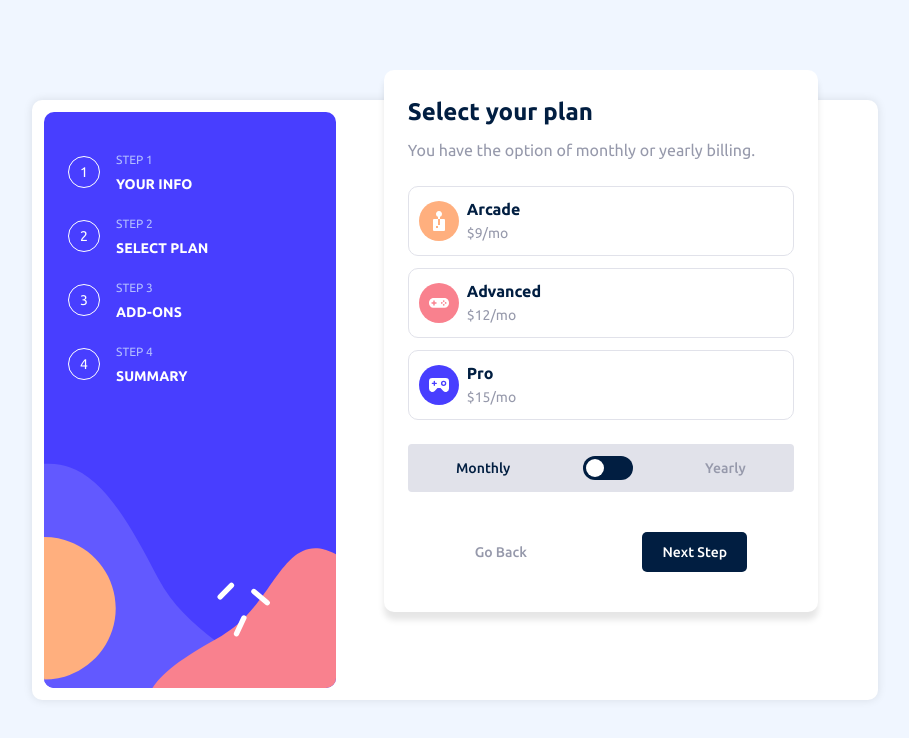
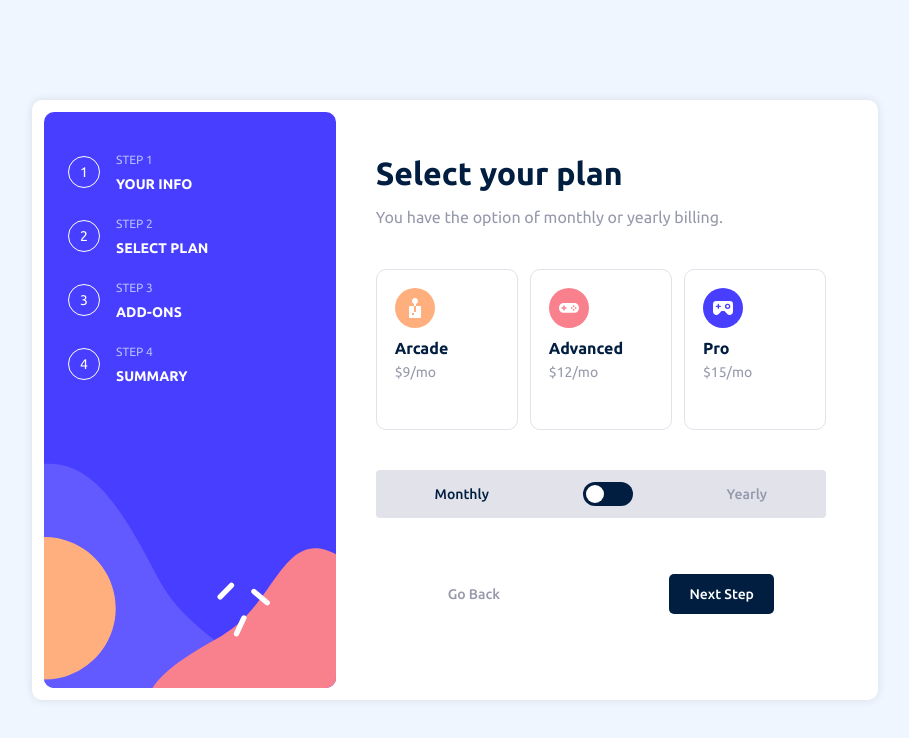
Before and after one commit to Doileo/multi-step-form, a React (Create React App) app: page /select-plan in a window 1280 px wide. Shown: the top 738 px of the page, without its empty margins (185-1094 px from the left). Built offline with nearby package versions, Linux system fonts and the light colour scheme.

Commit message:
Styled SelectPlan component for desktop design

```diff
--- a/src/components/SelectPlan/SelectPlan.css
+++ b/src/components/SelectPlan/SelectPlan.css
@@ -42,6 +42,14 @@
   border: 1px solid var(--border-color);
   border-radius: 10px;
   color: var(--grey-color);
+}
+
+.plan-option:hover {
+  border-color: var(--purple-color);
+}
+
+.plan-option.selected {
+  border-color: var(--purple-color);
 }
 
 .plan-option h2 {
@@ -133,3 +141,38 @@ input:checked + .slider:before {
   font-weight: 500;
   cursor: pointer;
 }
+
+.go-back__button:hover {
+  color: var(--denim-color);
+}
+
+@media (min-width: 768px) {
+  .select-plan {
+    box-shadow: none;
+    margin: -5% auto 0;
+    padding: 1rem;
+    width: 100%;
+    gap: 2.5rem;
+  }
+
+  .select-plan__content h1 {
+    font-size: var(--font-size-32);
+  }
+
+  .select-plan__options {
+    display: flex;
+    flex-direction: row;
+    justify-content: space-around;
+  }
+
+  .plan-option {
+    display: flex;
+    flex-direction: column;
+    justify-content: left;
+    align-items: flex-start;
+    padding: 18px 45px 45px 18px;
+    width: 100%;
+    transition: border-color 0.3s ease;
+    cursor: pointer;
+  }
+}
```
